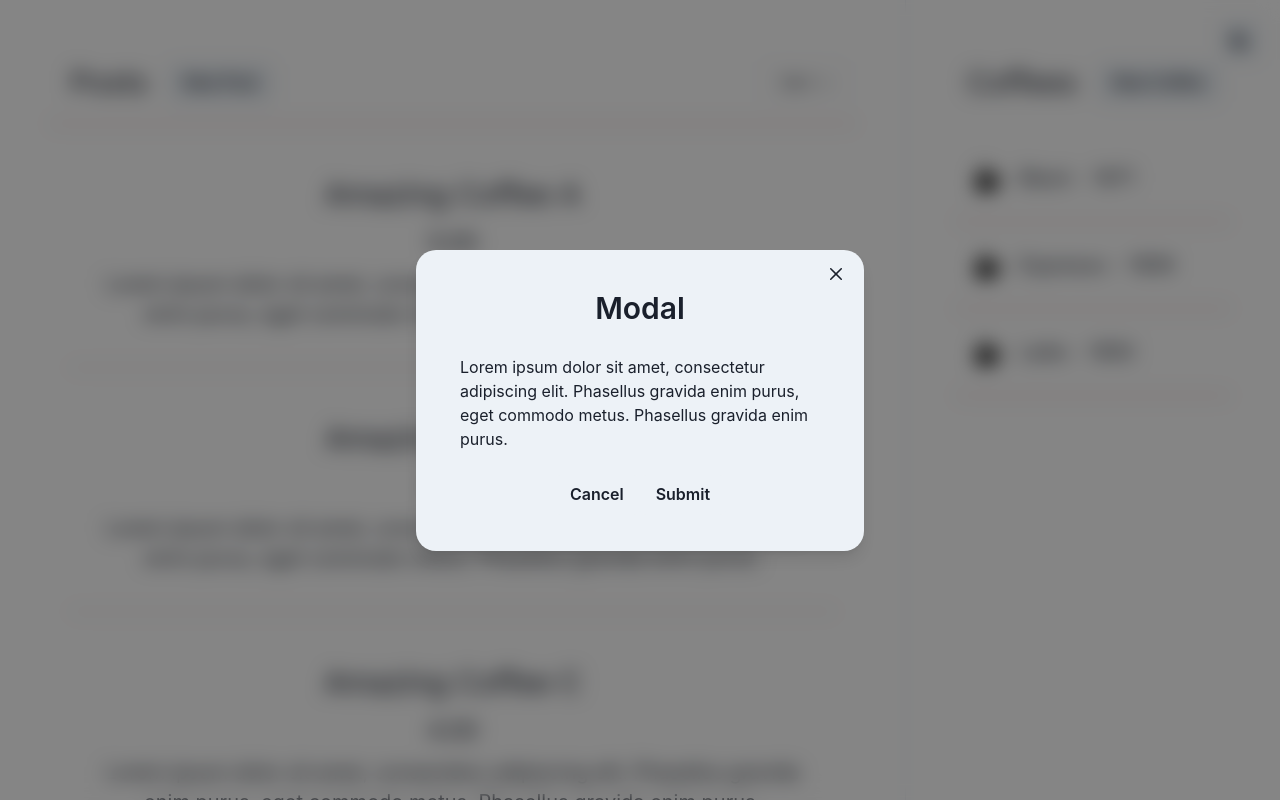
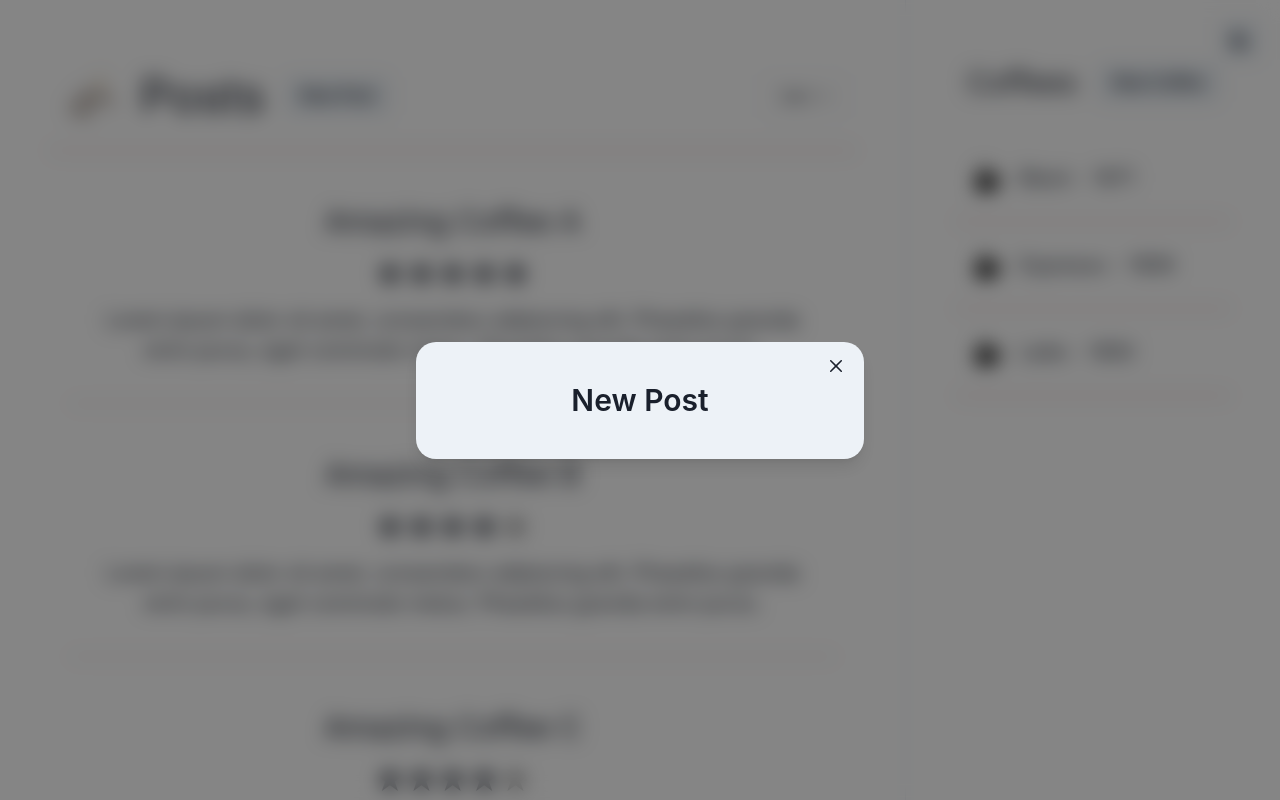
Before and after one commit to suwanshree/aA_mock_takehome, a React (Vite) app in the folder frontend_challenge/: page / in a window 1280 px wide. Both pictures are taken after a click on the button "New Post". Built offline with nearby package versions, Linux system fonts and the light colour scheme.

Commit message:
New coffee modal added

```diff
--- a/frontend_challenge/src/components/Coffees.jsx
+++ b/frontend_challenge/src/components/Coffees.jsx
@@ -14,13 +14,11 @@ import CoffeeCard from "./CoffeeCard";
 
 const Coffees = () => {
   const { isOpen, onClose, onOpen } = useDisclosure();
-  const modalTitle = "Modal";
   const { coffeeList, loadCoffees } = useCoffeeStore();
   useEffect(() => {
     loadCoffees();
   }, []);
-  const lorem =
-    "Lorem ipsum dolor sit amet, consectetur adipiscing elit. Phasellus gravida enim purus, eget commodo metus. Phasellus gravida enim purus. ";
+  const onSubmit = () => {};
   return (
     <Stack
       w={["100%", "25%"]}
@@ -43,8 +41,8 @@ const Coffees = () => {
       <CustomModal
         onClose={onClose}
         isOpen={isOpen}
-        modalTitle={modalTitle}
-        modalDescription={lorem}
+        variant="coffee"
+        onSubmit={onSubmit}
       />
     </Stack>
   );
--- a/frontend_challenge/src/components/CustomModal.jsx
+++ b/frontend_challenge/src/components/CustomModal.jsx
@@ -7,20 +7,26 @@ import {
   ModalBody,
   ModalCloseButton,
   Button,
-  Text,
   useColorMode,
+  FormControl,
+  FormLabel,
+  Input,
 } from "@chakra-ui/react";
 
-export const CustomModal = ({
-  onClose,
-  isOpen,
-  onSubmit,
-  modalTitle,
-  modalDescription,
-}) => {
+export const CustomModal = ({ onClose, isOpen, onSubmit, variant }) => {
   const { colorMode } = useColorMode();
-  return (
-    <>
+
+  const handleCoffeeSubmit = (event) => {
+    event.preventDefault();
+    const name = event.target.elements.name.value;
+    const year = event.target.elements.year.value;
+    const caffeine = event.target.elements.caffeine.value;
+    console.log(`New coffee: ${name} (${year}), caffeine: ${caffeine}`);
+    onClose();
+    onSubmit();
+  };
+
+  const newCoffeeModal = (
     <Modal
       onClose={onClose}
       isOpen={isOpen}
@@ -37,17 +43,57 @@ export const CustomModal = ({
         bg={colorMode === "light" ? "gray.100" : "gray.900"}
         zIndex="2"
       >
-          <ModalHeader fontSize="3xl">{modalTitle}</ModalHeader>
+        <ModalHeader fontSize="3xl">New Coffee</ModalHeader>
         <ModalCloseButton />
+        <form onSubmit={handleCoffeeSubmit}>
           <ModalBody>
-            <Text>{modalDescription}</Text>
+            <FormControl>
+              <FormLabel>Name</FormLabel>
+              <Input type="text" name="name" />
+            </FormControl>
+            <FormControl>
+              <FormLabel>Year</FormLabel>
+              <Input type="number" name="year" />
+            </FormControl>
+            <FormControl>
+              <FormLabel>Caffeine</FormLabel>
+              <Input type="number" name="caffeine" />
+            </FormControl>
           </ModalBody>
-          <ModalFooter>
-            <Button onClick={onClose}>Cancel</Button>
-            <Button onClick={onSubmit}>Submit</Button>
+          <ModalFooter
+            display="flex"
+            justifyContent="center"
+            alignItems="center"
+          >
+            <Button type="submit">Submit</Button>
           </ModalFooter>
+        </form>
       </ModalContent>
     </Modal>
-    </>
   );
+
+  const newPostModal = (
+    <Modal
+      onClose={onClose}
+      isOpen={isOpen}
+      isCentered
+      motionPreset="slideInBottom"
+    >
+      <ModalOverlay backdropFilter="blur(10px)" zIndex="1" />
+      <ModalContent
+        flexDir="column"
+        padding="5"
+        justifyContent="center"
+        alignItems="center"
+        borderRadius="20"
+        bg={colorMode === "light" ? "gray.100" : "gray.900"}
+        zIndex="2"
+      >
+        <ModalHeader fontSize="3xl">New Post</ModalHeader>
+        <ModalCloseButton />
+      </ModalContent>
+    </Modal>
+  );
+
+  return <>{variant === "coffee" ? newCoffeeModal : newPostModal}</>;
 };
--- a/frontend_challenge/src/components/PostCard.jsx
+++ b/frontend_challenge/src/components/PostCard.jsx
@@ -1,12 +1,21 @@
 import { Stack, Text, Image, useColorMode, Divider } from "@chakra-ui/react";
 import { usePostStore } from "../store";
-import mug from "../assets/svgs/mug.svg";
-import whiteMug from "../assets/svgs/whiteMug.svg";
+import ReactStars from "react-rating-stars-component";
+import { useState, useEffect } from "react";
 
 const PostCard = ({ id }) => {
   const { postList } = usePostStore();
   const { colorMode } = useColorMode();
   const post = postList.find((p) => p.id === id);
+  const ratingStars = {
+    size: 30,
+    count: 5,
+    isHalf: false,
+    value: post?.rating,
+    color: "gray",
+    edit: false,
+    activeColor: null,
+  };
   return (
     <Stack display="flex" alignItems="center" padding="20px" textAlign="center">
       <Text
@@ -16,13 +25,7 @@ const PostCard = ({ id }) => {
       >
         {post.title}
       </Text>
-      <Text
-        paddingRight={["0px", "30px"]}
-        paddingLeft={["0px", "30px"]}
-        fontSize="2xl"
-      >
-        {post.rating}
-      </Text>
+      <ReactStars {...ratingStars} />
       <Text
         paddingRight={["0px", "30px"]}
         paddingLeft={["0px", "30px"]}
--- a/frontend_challenge/src/components/Posts.jsx
+++ b/frontend_challenge/src/components/Posts.jsx
@@ -7,24 +7,24 @@ import {
   Divider,
   Box,
   Fade,
+  Image,
   Select,
   useColorMode,
 } from "@chakra-ui/react";
 import { useEffect } from "react";
 import { CustomModal } from "../components/CustomModal";
 import { usePostStore } from "../store";
+import hotCoffee from "../assets/gifs/hot-coffee.gif";
 import PostCard from "./PostCard";
 
 const Posts = () => {
   const { isOpen, onClose, onOpen } = useDisclosure();
   const { colorMode } = useColorMode();
-  const modalTitle = "Modal";
   const { postList, loadPosts } = usePostStore();
   useEffect(() => {
     loadPosts();
   }, []);
-  const lorem =
-    "Lorem ipsum dolor sit amet, consectetur adipiscing elit. Phasellus gravida enim purus, eget commodo metus. Phasellus gravida enim purus. ";
+  const onSubmit = () => {};
   return (
     <Stack
       w={["100%", "75%"]}
@@ -33,9 +33,8 @@ const Posts = () => {
     >
       <HStack justifyContent="space-between" margin="10px">
         <HStack gap="20px">
-          <Text fontSize="3xl" marginLeft="10px">
-            Posts
-          </Text>
+          <Image src={hotCoffee} alt="Coffee Gif" w="50px" marginLeft="10px" />
+          <Text fontSize="5xl">Posts</Text>
           <Button onClick={onOpen}>New Post</Button>
         </HStack>
         <Box>
@@ -59,12 +58,7 @@ const Posts = () => {
         ))}
         <Box h="2vh"></Box>
       </Stack>
-      <CustomModal
-        onClose={onClose}
-        isOpen={isOpen}
-        modalTitle={modalTitle}
-        modalDescription={lorem}
-      />
+      <CustomModal onClose={onClose} isOpen={isOpen} onSubmit={onSubmit} />
     </Stack>
   );
 };
```
Also changed, not shown: frontend_challenge/src/assets/gifs/hot-coffee.gif (added). Lines whose indentation alone changed are shown as unchanged.
